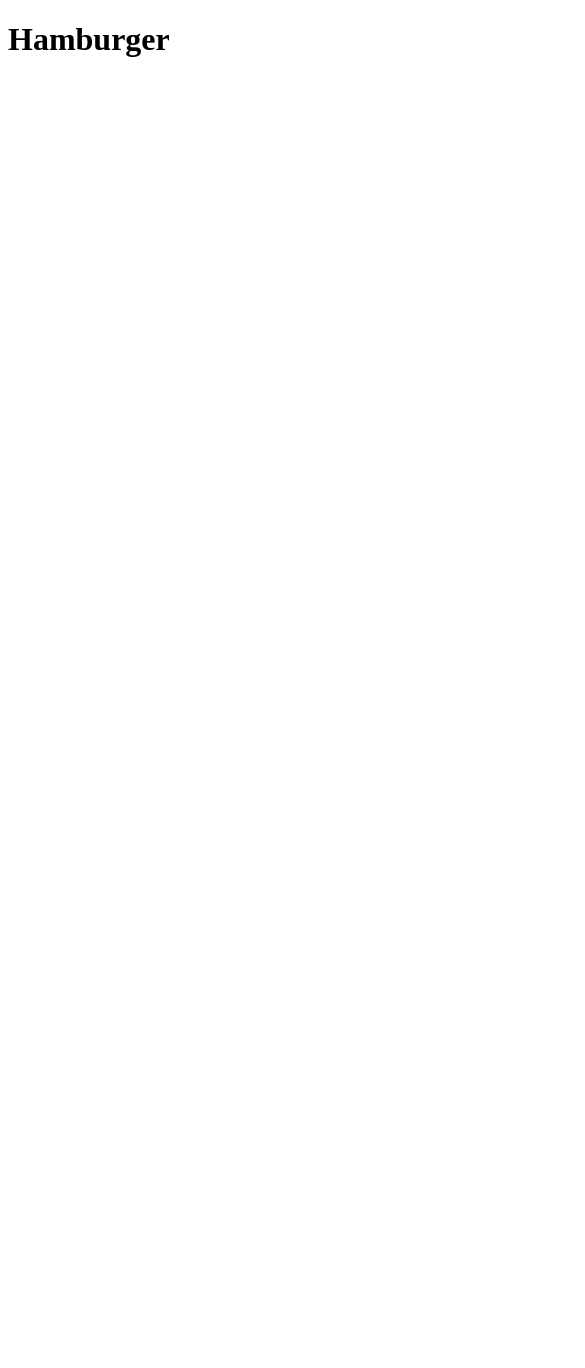
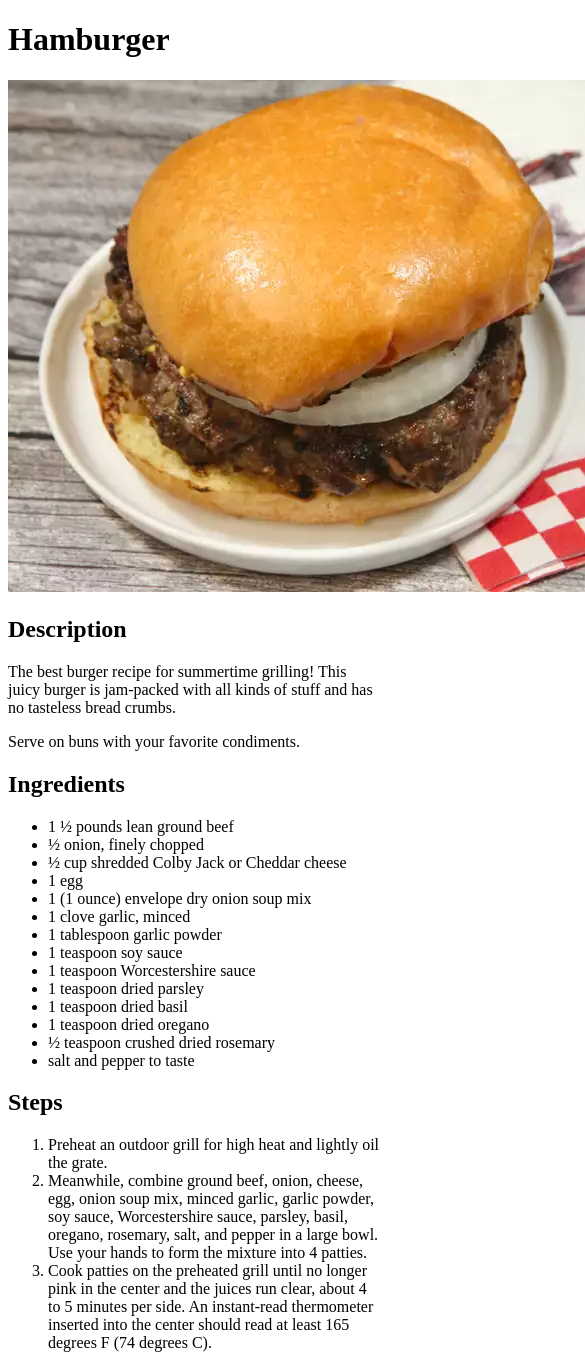
Before and after one commit to Dieggo007/Odin-recipes, a plain HTML site: page recipes/hamburger.html in a window 390 px wide. Shown: the top 1368 px of the page, 585 px wide, since content can reach past the window. Before the commit the page ends 844 px from the top, so only its background shows below. Drawn offline with Linux system fonts and the light colour scheme.

Commit message:
add recipe pages
pizza and fried rice recipe pages were added with their respective
contents

```diff
--- a/recipes/hamburger.html
+++ b/recipes/hamburger.html
@@ -8,5 +8,52 @@
 
     <body>
         <h1>Hamburger</h1>
+        <img src="hamburger.webp" alt="hamburger">
+
+        <h2>Description</h2>
+        <p>
+            The best burger recipe for summertime grilling! This juicy burger is
+            jam-packed with all kinds of stuff and has no tasteless bread crumbs.
+        </p>
+        <p>Serve on buns with your favorite condiments.</p>
+
+        <h2>Ingredients</h2>
+        <ul>
+            <li>1 ½ pounds lean ground beef</li>
+            <li>½ onion, finely chopped</li>
+            <li>½ cup shredded Colby Jack or Cheddar cheese</li>
+            <li>1 egg</li>
+            <li>1 (1 ounce) envelope dry onion soup mix</li>
+            <li>1 clove garlic, minced</li>
+            <li>1 tablespoon garlic powder</li>
+            <li>1 teaspoon soy sauce</li>
+            <li>1 teaspoon Worcestershire sauce</li>
+            <li>1 teaspoon dried parsley</li>
+            <li>1 teaspoon dried basil</li>
+            <li>1 teaspoon dried oregano</li>
+            <li>½ teaspoon crushed dried rosemary</li>
+            <li>salt and pepper to taste</li>
+        </ul>
+
+        <h2>Steps</h2>
+        <ol>
+            <li>
+                Preheat an outdoor grill for high heat and lightly oil the grate.
+            </li>
+
+            <li>
+                Meanwhile, combine ground beef, onion, cheese, egg, onion soup mix,
+                minced garlic, garlic powder, soy sauce, Worcestershire sauce, parsley,
+                basil, oregano, rosemary, salt, and pepper in a large bowl. Use your
+                hands to form the mixture into 4 patties.
+            </li>
+
+            <li>
+                Cook patties on the preheated grill until no longer pink in the center
+                and the juices run clear, about 4 to 5 minutes per side. An instant-read
+                thermometer inserted into the center should read at least 165 degrees F
+                (74 degrees C).
+            </li>
+        </ol>
     </body>
 </html>
```
Also changed, not shown: index.html (+13 -0 lines), recipes/fried-rice.html (added, +62 -0 lines), recipes/pizza.html (added, +65 -0 lines), recipes/fried-rice.webp (added), recipes/hamburger.webp (added), recipes/pizza.webp (added).
